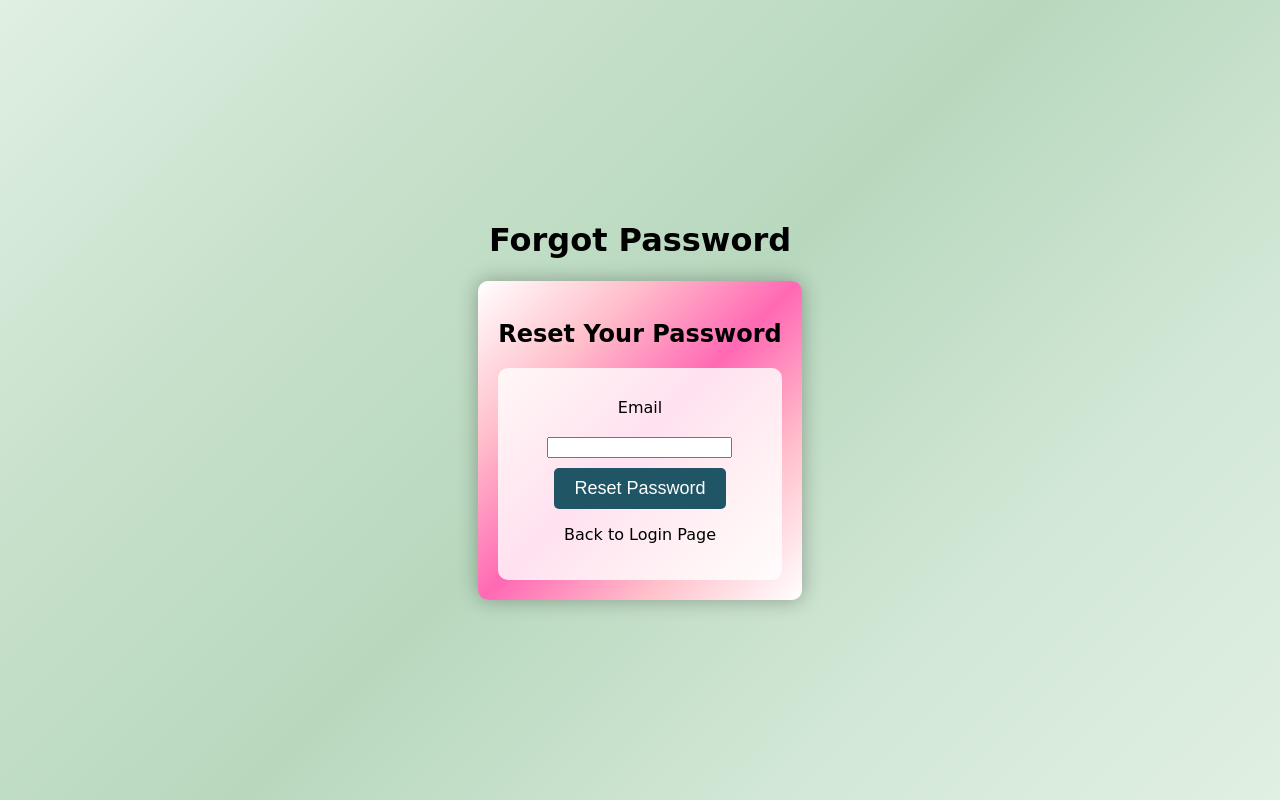
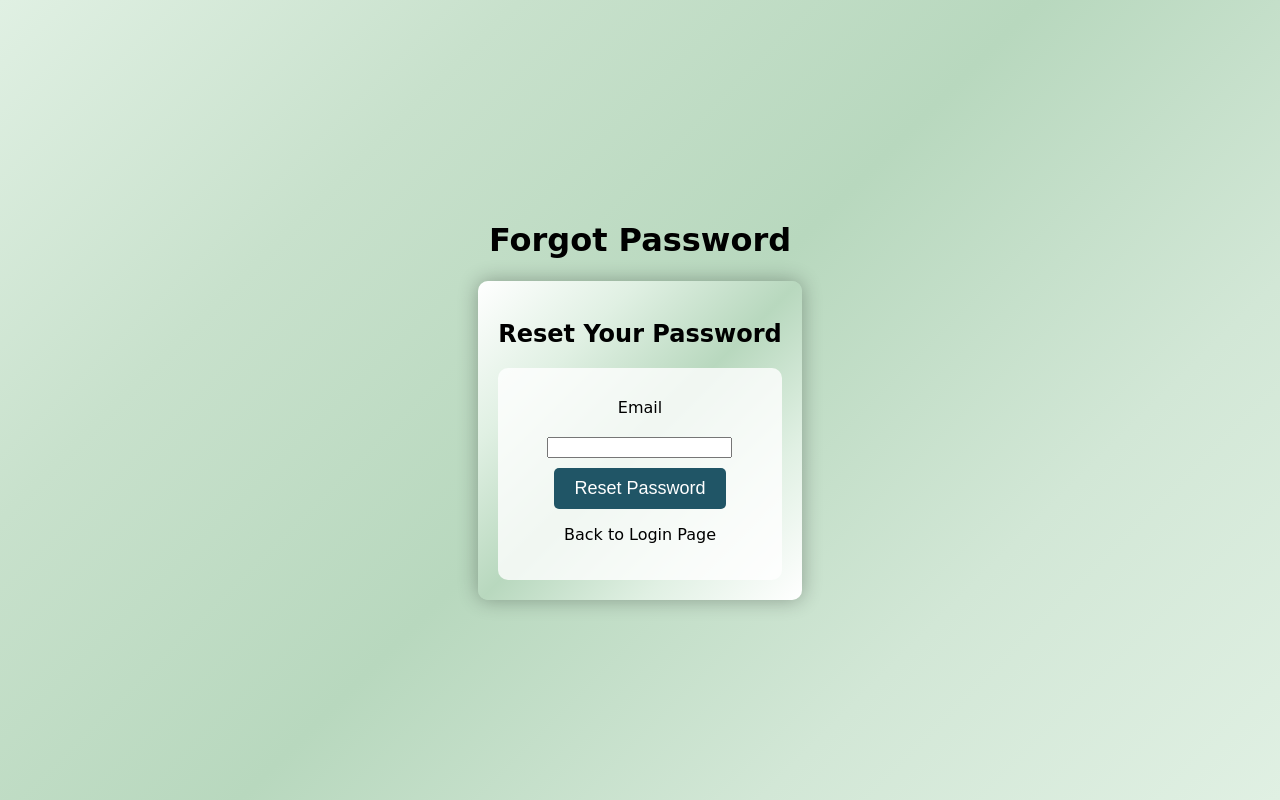
Before and after one commit to KatieOrtiz/ASL_Application, a Flask app: page /forgot in a window 1280 px wide. Run offline with Flask 3, Linux system fonts and the light colour scheme.

Commit message:
Updated color for form boxes

```diff
--- a/templates/forgot.html
+++ b/templates/forgot.html
@@ -21,7 +21,7 @@
         }
 
         .registration-box {
-            background: linear-gradient(135deg, white, #FFC0CB, #FF69B4, #FFC0CB, white); /* Pink sunset ombre background with more white */
+            background: linear-gradient(135deg, white, #E0F0E3, #B8D8BE, #E0F0E3, white);
             padding: 20px;
             border-radius: 10px;
             box-shadow: 0 0 20px rgba(0, 0, 0, 0.3); /* Add shadow effect */
@@ -61,7 +61,7 @@
         }
 
         .register-button:hover {
-            background-color: #FF1493; /* Darker pink color on hover */
+            background-color: #143D48;
         }
 
         .back-to-login-link {
--- a/templates/index.html
+++ b/templates/index.html
@@ -41,7 +41,7 @@
         }
 
         .get-started-button:hover {
-            background-color: #FF1493; /* Darker pink color on hover */
+            background-color: #143D48;
         }
 
         .center-image {
--- a/templates/login.html
+++ b/templates/login.html
@@ -22,7 +22,7 @@
         }
 
         .login-box {
-            background: linear-gradient(135deg, white, #FFC0CB, #FF69B4, #FFC0CB, white); /* Pink sunset ombre background with more white */
+            background: linear-gradient(135deg, white, #E0F0E3, #B8D8BE, #E0F0E3, white);
             padding: 20px;
             border-radius: 10px;
             box-shadow: 0 0 20px rgba(0, 0, 0, 0.3); /* Add shadow effect */
@@ -63,7 +63,7 @@
         }
 
         .login-button:hover {
-            background-color: #FF1493; /* Darker pink color on hover */
+            background-color: #143D48;
         }
 
         .forgot-password-link {
--- a/templates/register.html
+++ b/templates/register.html
@@ -22,7 +22,7 @@
         }
 
         .registration-box {
-            background: linear-gradient(135deg, white, #FFC0CB, #FF69B4, #FFC0CB, white); /* Pink sunset ombre background with more white */
+            background: linear-gradient(135deg, white, #E0F0E3, #B8D8BE, #E0F0E3, white);
             padding: 20px;
             border-radius: 10px;
             box-shadow: 0 0 20px rgba(0, 0, 0, 0.3); /* Add shadow effect */
@@ -62,7 +62,7 @@
         }
 
         .register-button:hover {
-            background-color: #FF1493; /* Darker pink color on hover */
+            background-color: #143D48; /* Darker pink color on hover */
         }
     </style>
 </head>
```
